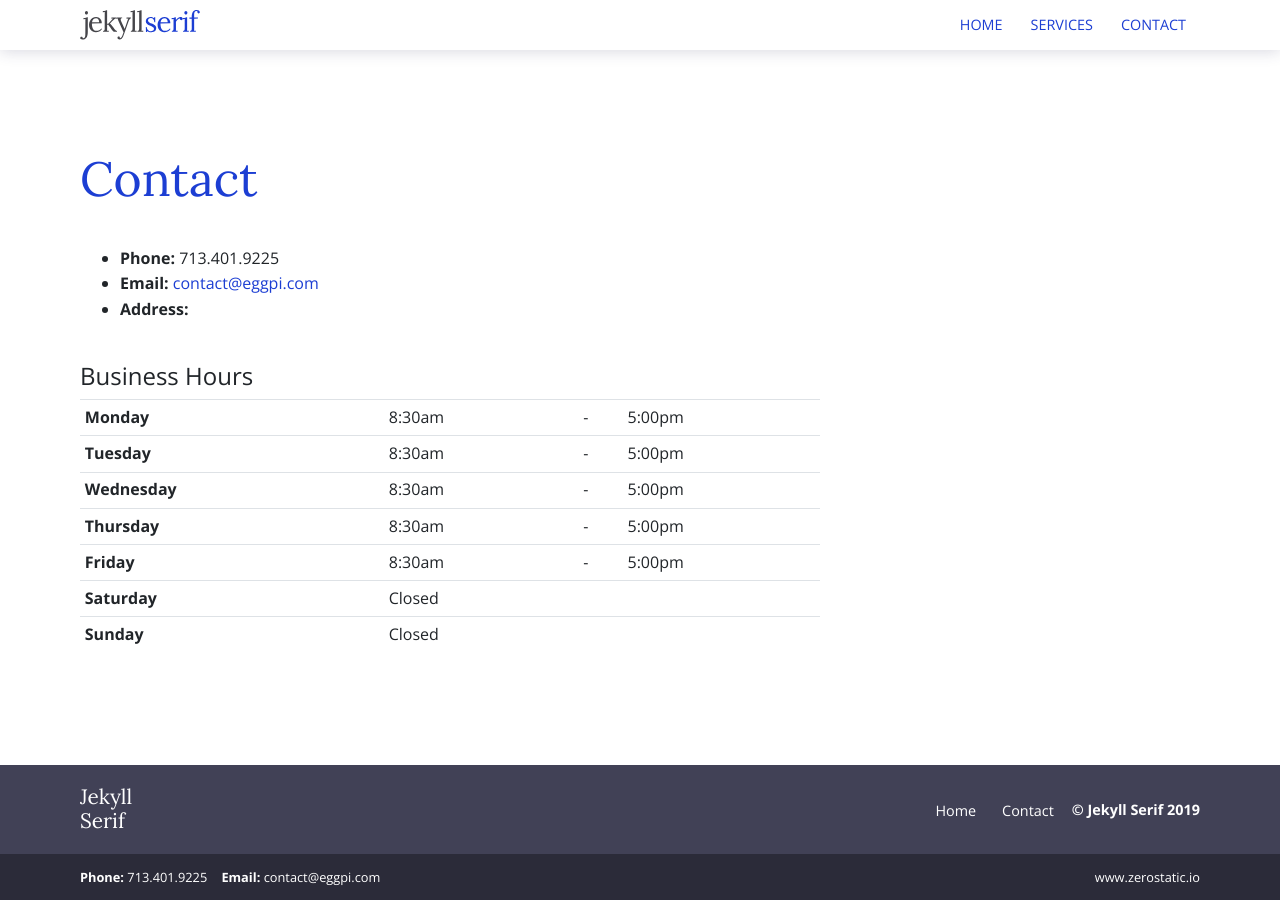
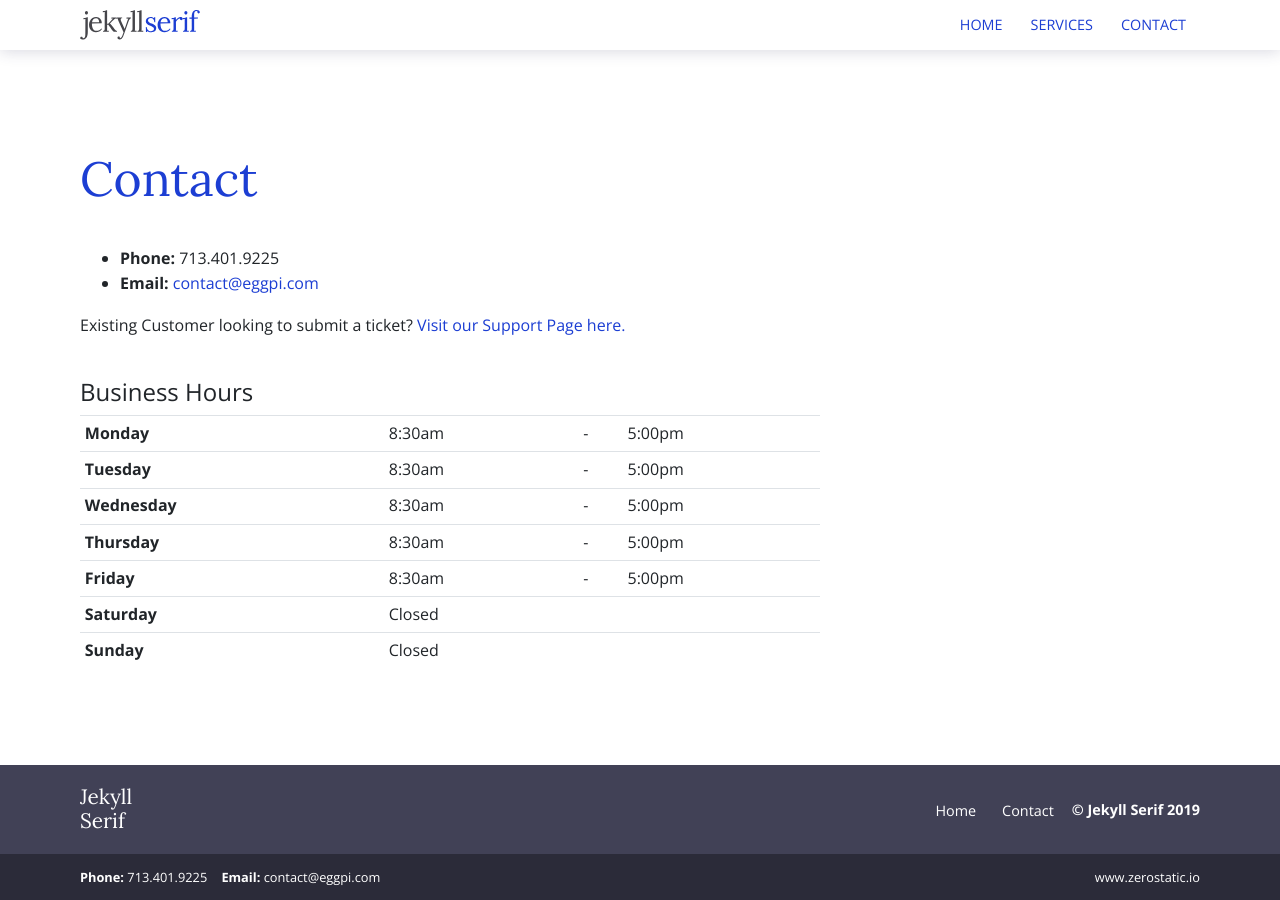
Before and after one commit to eggpi-site/eggpi-site.github.io, a Jekyll site: the page built from contact.html, in a window 1280 px wide. Built offline with Jekyll 4.4.1, drawn with Linux system fonts in a browser that asks for light colours.

Commit message:
Update contact.html

```diff
--- a/contact.html
+++ b/contact.html
@@ -20,10 +20,13 @@ bodyClass: page-contact
         <li><strong>Phone: </strong>{{ site.data.contact.phone }}</li>
         <li><strong>Email: </strong><a href="mailto:{{ site.data.contact.email }}">
             {{ site.data.contact.email }}</a></li>
-        {% if site.data.contact.address %}
-        <li><strong>Address: </strong>{{ site.data.contact.address }}</li>
-        {% endif %}
       </ul>
+
+      <p1>Existing Customer looking to submit a ticket? <a href="/support.html">Visit our Support Page here.</a></p1>
+
+
+
+
       <h4 class="mt-4">Business Hours</h4>
       <table class="table table-sm opening-hours-table">
         <tr>
```
